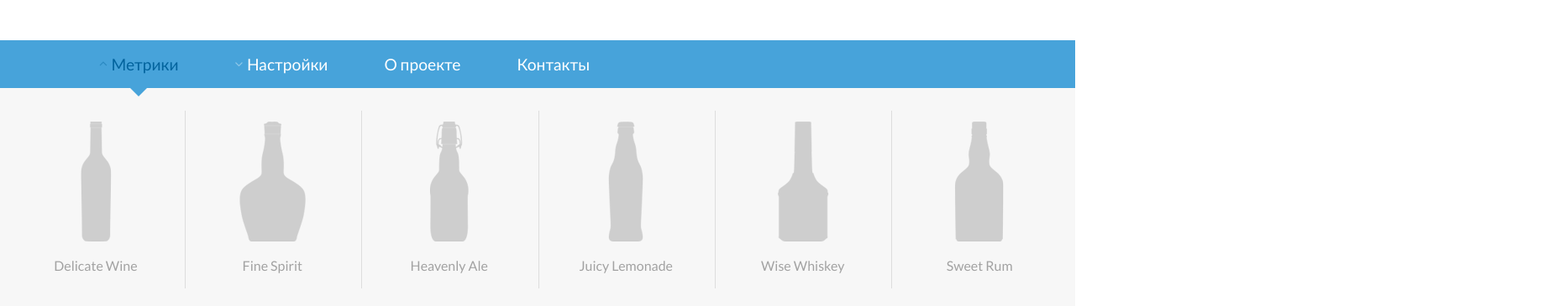
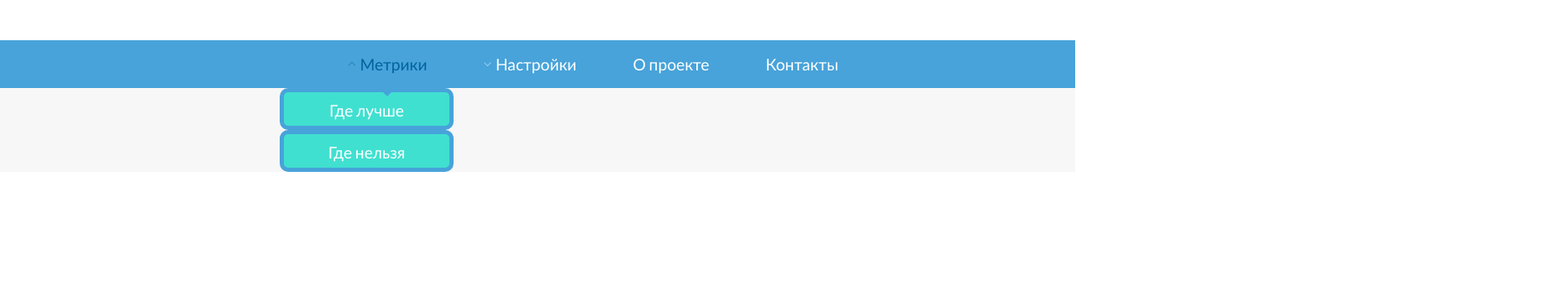
Before and after one commit to TalgatAkhm/BestAlcoPlaces, a plain HTML site: page index.html in a window 1280 px wide. Both pictures are taken after a click on the link "Метрики". Shown: the part 93-458 px from the top of the page at 84% size, 1856 px wide, since content can reach past the window. Drawn offline with nearby package versions, Linux system fonts and the light colour scheme.

Commit message:
drop down menu

```diff
--- a/css/component.css
+++ b/css/component.css
@@ -103,7 +103,6 @@
 /* Submenu style */
 .cbp-hssubmenu {
 	position: absolute;
-	left: 0;
 	top: 100%;
 	width: 100%;
 	z-index: 0;
@@ -123,7 +122,7 @@
 /* Let's allow 6 item in a row */
 .cbp-hssubmenu > li {
 	width: 16.2%;
-	display: inline-block;
+	display: block;
 	vertical-align: top;
 	box-shadow: -28px 0 0 -27px #ddd, 0 -28px 0 -27px #ddd;
 	opacity: 0;
@@ -150,9 +149,9 @@
 .cbp-hssubmenu > li a {
 	display: block;
 	text-align: center;
-	color: #a2a2a2;
+	color: white;
 	outline: none;
-	padding: 2em 1em 1em 1em;
+    padding-bottom: 50%;
 }
 
 .no-touch .cbp-hssubmenu > li a:hover,
@@ -177,8 +176,6 @@
 
 .cbp-hssubmenu > li a span {
 	display: block;
-	min-height: 3em;
-	margin-top: 0.4em;
 }
 
 .cbp-hsmenu > li.cbp-hsitem-open .cbp-hssubmenu {
@@ -297,6 +294,7 @@
 	.cbp-hsmenu-wrapper .cbp-hssubmenu > li {
 		box-shadow: 0 1px #cecece;
 		text-align: left;
+
 	}
 
 	.cbp-hssubmenu > li a {
--- a/index.html
+++ b/index.html
@@ -4,7 +4,7 @@
 		<meta charset="UTF-8" />
 		<meta http-equiv="X-UA-Compatible" content="IE=edge,chrome=1">
 		<meta name="viewport" content="width=device-width, initial-scale=1.0">
-		<title>Blueprint: Horizontal Slide Out Menu</title>
+		<title>Их было четверо</title>
 		<meta name="description" content="Blueprint: Horizontal Slide Out Menu" />
 		<meta name="keywords" content="horizontal, slide out, menu, navigation, responsive, javascript, images, grid" />
 		<meta name="author" content="Codrops" />
@@ -38,10 +38,23 @@
                 });
                 ymaps.modules.require(['Heatmap'], function (Heatmap) {
                     kek = Heatmap;
-                    loadDataSet('https://raw.githubusercontent.com/m0p3d/BestAlcoPlaces/master/forbidden.json').then(cb);
+                    loadDataSet('https://raw.githubusercontent.com/m0p3d/BestAlcoPlaces/master/2.json').then(cb);
                 });
             }
         </script>
+        <style>
+            .menu_item {
+                background: #40E0D0;
+                color: white;
+                border-style: solid;
+                border-radius: 10px;
+                border-width:5px;
+                border-color: #47a3da;
+                font-size: 1.2em;
+                height: 50px;
+                padding-top: 10px;
+            }
+        </style>
 </head>
 
 	</head>
@@ -59,16 +72,12 @@
 			<div class="main">
 				<nav class="cbp-hsmenu-wrapper" id="cbp-hsmenu-wrapper">
 					<div class="cbp-hsinner">
-						<ul class="cbp-hsmenu">
-							<li>
+						<ul class="cbp-hsmenu" style="margin-left:30%">
+							<li style="float:none; align:center; margin:auto">
 								<a href="#">Метрики</a>
-								<ul class="cbp-hssubmenu">
-									<li><a href="#"><img src="images/1.png" alt="img01"/><span>Delicate Wine</span></a></li>
-									<li><a href="#"><img src="images/2.png" alt="img02"/><span>Fine Spirit</span></a></li>
-									<li><a href="#"><img src="images/3.png" alt="img03"/><span>Heavenly Ale</span></a></li>
-									<li><a href="#"><img src="images/4.png" alt="img04"/><span>Juicy Lemonade</span></a></li>
-									<li><a href="#"><img src="images/5.png" alt="img05"/><span>Wise Whiskey</span></a></li>
-									<li><a href="#"><img src="images/6.png" alt="img06"/><span>Sweet Rum</span></a></li>
+								<ul class="cbp-hssubmenu" style="left: 26%;">
+									<li class="menu_item"><a href="#"><span>Где лучше</span></a></li>
+									<li class="menu_item"><a href="#"><span>Где нельзя</span></a></li>
 								</ul>
 							</li>
 							<li>
```
